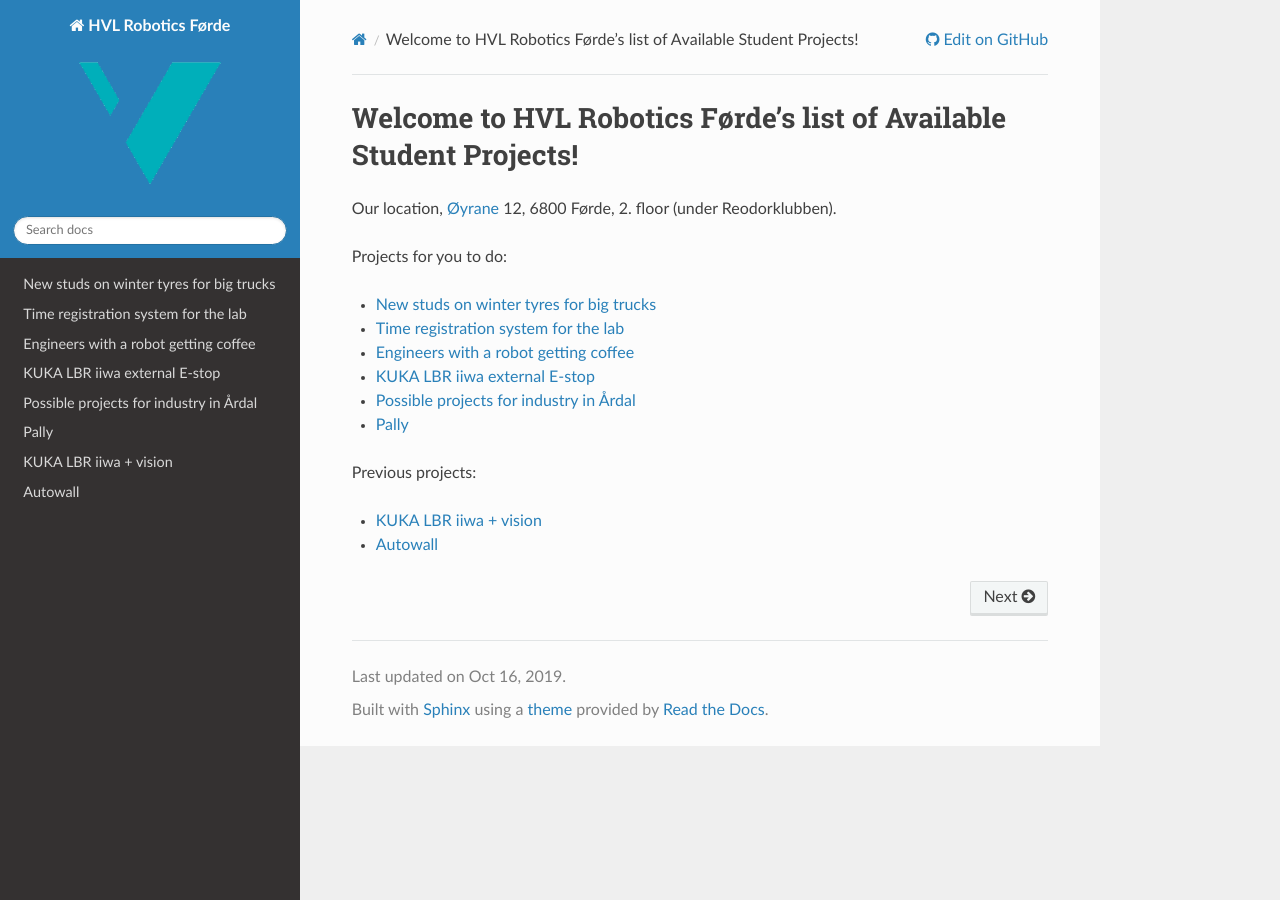
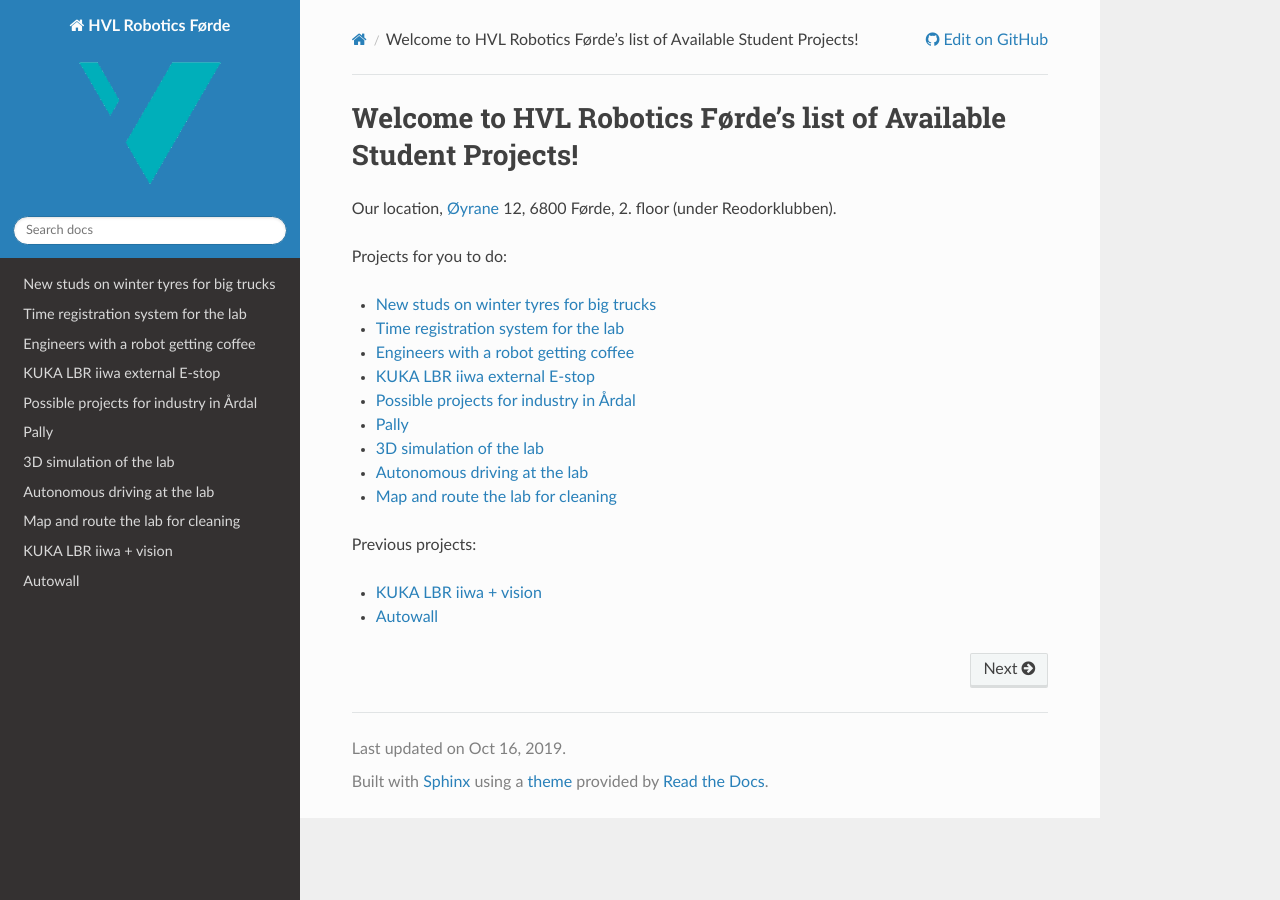
Before and after one commit to frdedynamics/projects-for-students, a Sphinx documentation site: the page built from source/index.rst, in a window 1280 px wide. Built offline with Sphinx 7.4.7 and the Read the Docs theme 2.0.0, drawn with Linux system fonts in a browser that asks for light colours; the version number could not be read and is left out.

Commit message:
more projects

```diff
--- a/source/index.rst
+++ b/source/index.rst
@@ -16,6 +16,9 @@ Projects for you to do:
    KUKA LBR iiwa external E-stop <texts/kuka_estop.rst>
    Possible projects for industry in Årdal <texts/aardal.rst>
    Pally <texts/pally.rst>
+   3D simulation of the lab <texts/lab_gazebo.rst>
+   Autonomous driving at the lab <texts/lab_routes.rst>
+   Map and route the lab for cleaning <texts/robot_cleaner.rst>
 
 
 Previous projects:
--- /dev/null
+++ b/source/texts/lab_routes.rst
@@ -0,0 +1,20 @@
+****************************
+Autonomous driving at the lab
+****************************
+
+Contact
+==============================================
+HVL: Johannes Møgster
+
+External: None
+
+
+Description
+==============================================
+The end result of this project is to let a robot move
+from place to place autonomously at the lab.
+
+Using the Turtlebot Burger and its LIDAR to simultanously
+locate and map (SLAM) the lab. Identify specific locations,
+e.g. using QR codes, and let the user send the robot to these
+locations.
--- /dev/null
+++ b/source/texts/robot_cleaner.rst
@@ -0,0 +1,20 @@
+****************************
+Map and route the lab for cleaning
+****************************
+
+Contact
+==============================================
+HVL: Johannes Møgster
+
+External: None, yet
+
+
+Description
+==============================================
+The end result of this project is to let a robot move
+in an optimal pattern around the lab with the purpose of cleaning
+the floor.
+
+Using the Turtlebot Burger and its LIDAR to map the lab,
+plan an optimal route for cleaning, and finally travel that
+route.
```
Also changed, not shown: source/texts/lab_gazebo.rst (added, +15 -0 lines).
